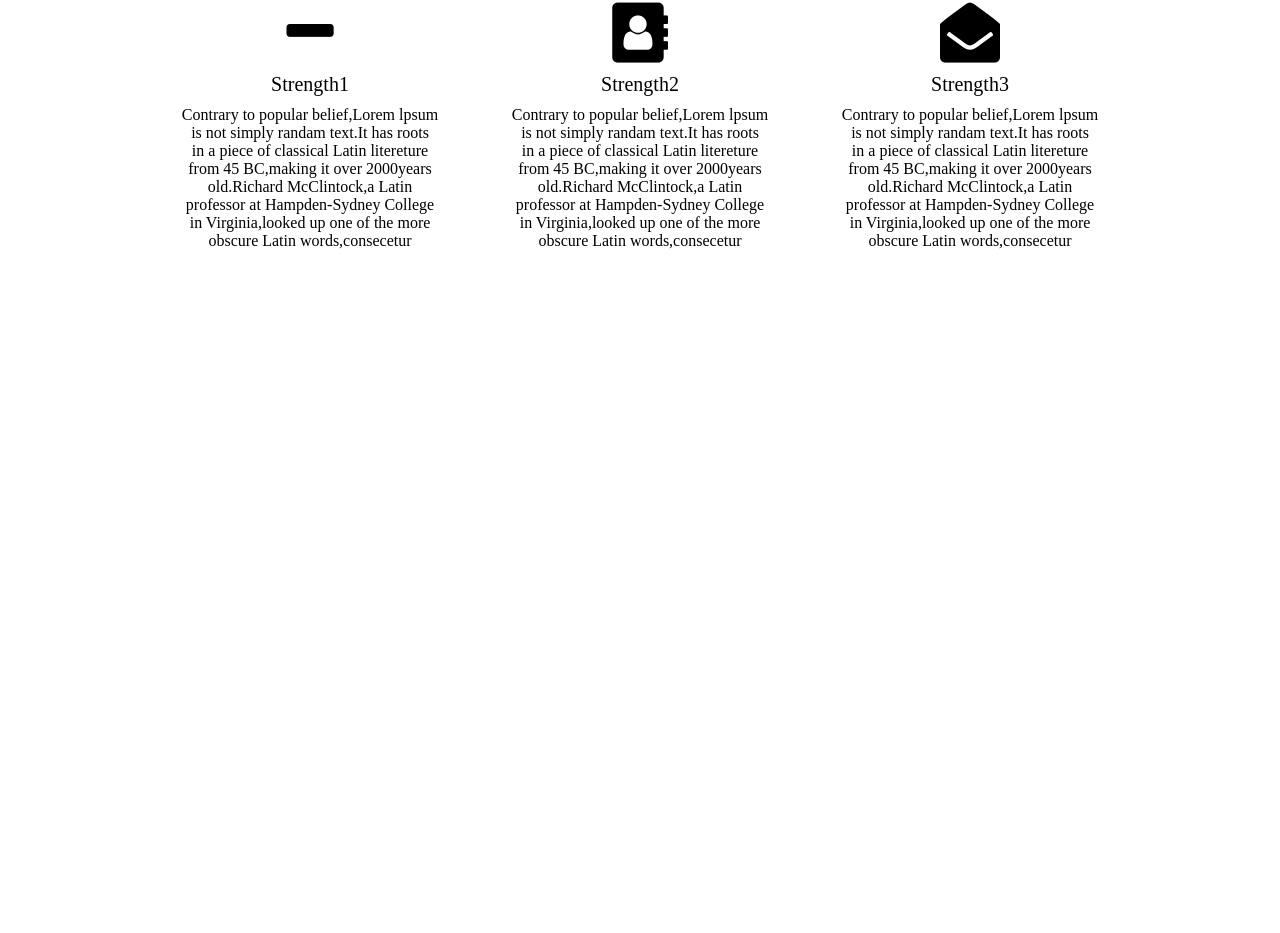
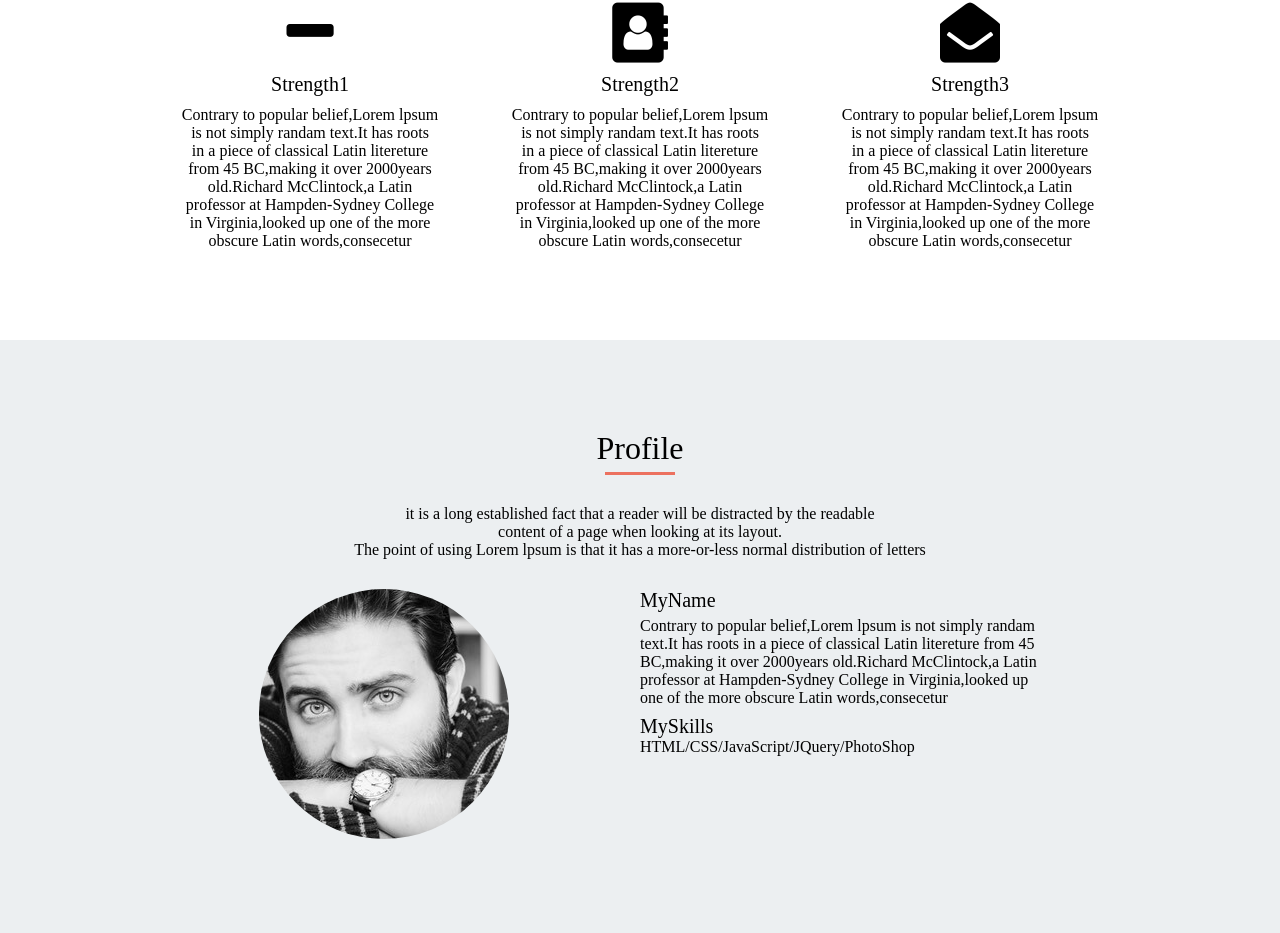
Before and after one commit to OoinaruZer0/1-10, a plain HTML site: page wcp1-10/index.html in a window 1280 px wide. Shown: the part 1818-2751 px from the top of the page. Before the commit the page ends 2158 px from the top, so only its background shows below. Drawn offline with Linux system fonts and the light colour scheme.

Commit message:
Complete Profile

```diff
--- a/wcp1-10/index.html
+++ b/wcp1-10/index.html
@@ -85,5 +85,25 @@
         </div>
     </div>
     <div class="add-space-feature"></div>
+    <!-- プロフィール用のdiv -->
+    <div class="profile-blotting-out">
+    	<div class="profile">
+    		<p class="profile-text">Profile</p>
+    		  <div class="profile-underline-box"></div>
+    		  <p class="profile-text-long">it is a long established fact that a reader will be distracted by the readable<br>content of a page when looking at its layout.<br>The point of using Lorem lpsum is that it has a more-or-less normal distribution of letters</p>
+    		   <div class="profile-integration-box clearfix">
+    		   <div class="icon-box">
+    		   <img class="my-icon" src="img/my-icon.jpg">
+    	       </div>
+    	         <div class=myname-myskill-box>
+    		     <p class="myname">MyName</p>
+    		     <p class="myname-text">Contrary to popular belief,Lorem lpsum is not simply randam<br>text.It has roots in a piece of classical Latin litereture from 45<br>BC,making it over 2000years old.Richard McClintock,a Latin<br>professor at Hampden-Sydney College in Virginia,looked up<br>one of the more obscure Latin words,consecetur</p>
+    		     <p class="myskills">MySkills</p>
+    		     <p class="myskills-text">HTML/CSS/JavaScript/JQuery/PhotoShop</p>
+    		    </div>
+    		    </div>
+    	 </div>
+    </div>
+    <div class="add-space-profile"></div>
 </body>
 </html>
--- a/wcp1-10/style.css
+++ b/wcp1-10/style.css
@@ -217,3 +217,82 @@ header {
 	width: 100%;
 	height: 90px;
 }
+
+.profile-blotting-out {
+	width: 100%;
+	background-color: #ECEFF1;
+}
+
+.profile {
+	width: 1024px;
+	margin: 0 auto;
+}
+
+.profile-text {
+	font-size: 32px;
+	color: #000000;
+	text-align: center;
+	padding-top: 90px;
+}
+
+.profile-underline-box {
+	width: 70px;
+	height: 8px;
+	border-bottom: 3px solid #EC715F;
+	margin: 0 auto;
+}
+
+.profile-text-long {
+	text-align: center;
+	font-size: 16px;
+	color: #000000;
+	padding-top: 30px;
+}
+
+.my-icon {
+	width: 250px;
+	height: 250px;
+	border-radius: 50%;
+	margin-top: 30px;
+
+}
+
+.icon-box {
+	width: 512px;
+	background-color: #ECEFF1;
+	float: left;
+	text-align: center;
+}
+
+.myname-myskill-box {
+	width: 512px;
+	background-color: #ECEFF1;
+	float: left;
+}
+
+.add-space-profile {
+	width: 100%;
+	height: 90px;
+	background-color: #ECEFF1;
+}
+
+.myname {
+	font-size: 20px;
+	padding-top: 30px;
+}
+
+.myname-text {
+	font-size: 16px;
+	color: #000000;
+	padding-top: 5px;
+}
+
+.myskills {
+	font-size: 20px;
+	padding-top: 8px;
+}
+
+.myskills-text {
+	font-size: 16px;
+	color: 000000;
+}
```
